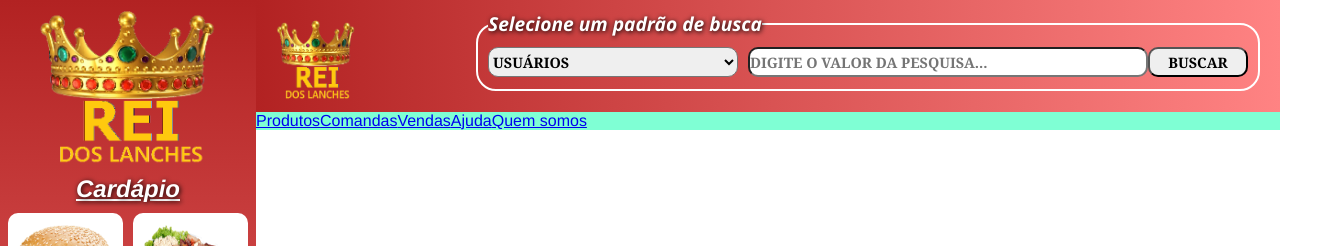
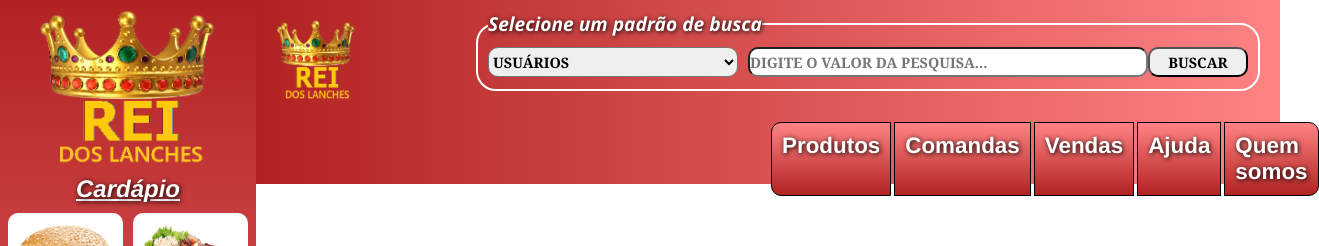
Before and after one commit to samuelgarciamoreira1985/LunchKing, a React (Vite) app in the folder LUNCH_KING/lunch_king/: page / in a window 1280 px wide. Shown: the top 246 px of the page, 1319 px wide, since content can reach past the window. Built offline with nearby package versions, Linux system fonts and the light colour scheme.

Commit message:
LUNCH_KING - css de nav-bar

```diff
--- a/LUNCH_KING/lunch_king/src/components/NavMainHeader/NavMainHeader.css
+++ b/LUNCH_KING/lunch_king/src/components/NavMainHeader/NavMainHeader.css
@@ -1,3 +1,37 @@
 .nav-main-container {
-    background-color: aquamarine;
+    background-image: linear-gradient(to right, #b22222,#ff8383 );
+    padding: 10px;
+    height: 9vh;
 }
+
+.nav-details {
+    display: flex;
+    flex-direction: row;
+    margin-left: 50%;
+}
+
+.nav-main-container a {
+    padding: 10px;
+    margin-left: 3px;
+    color: #fff;
+    text-decoration: none;
+    font-size: 1.4rem;
+    font-weight: 600;
+    text-shadow: .9px .8px 5px #000;
+    border: 1px solid black;
+    background-image: linear-gradient(to top, #b22222,#ff8383 );
+    font-family: 'Franklin Gothic Medium', 'Arial Narrow', Arial, sans-serif;
+}
+
+.nav-main-container a:hover {
+    color: #e2e2e2;
+    cursor: pointer;
+}
+
+#first-nav {
+    border-radius: 10px 0px 0px 10px;
+}
+
+#last-nav {
+    border-radius: 0px 10px 10px 0px;
+}
--- a/LUNCH_KING/lunch_king/src/components/NavMainHeader/NavMainHeader.jsx
+++ b/LUNCH_KING/lunch_king/src/components/NavMainHeader/NavMainHeader.jsx
@@ -6,11 +6,13 @@ const NavMainHeader = () => {
   return (
 
     <div className="nav-main-container">
-        <a href="#">Produtos</a>
-        <a href="#">Comandas</a>
-        <a href="#">Vendas</a>
-        <a href="#">Ajuda</a>
-        <a href="#">Quem somos</a>
+        <div className="nav-details">
+          <a href="#" id="first-nav">Produtos</a>
+          <a href="#">Comandas</a>
+          <a href="#">Vendas</a>
+          <a href="#">Ajuda</a>
+          <a href="#" id="last-nav">Quem somos</a>
+        </div>
     </div>
 
   )
```
